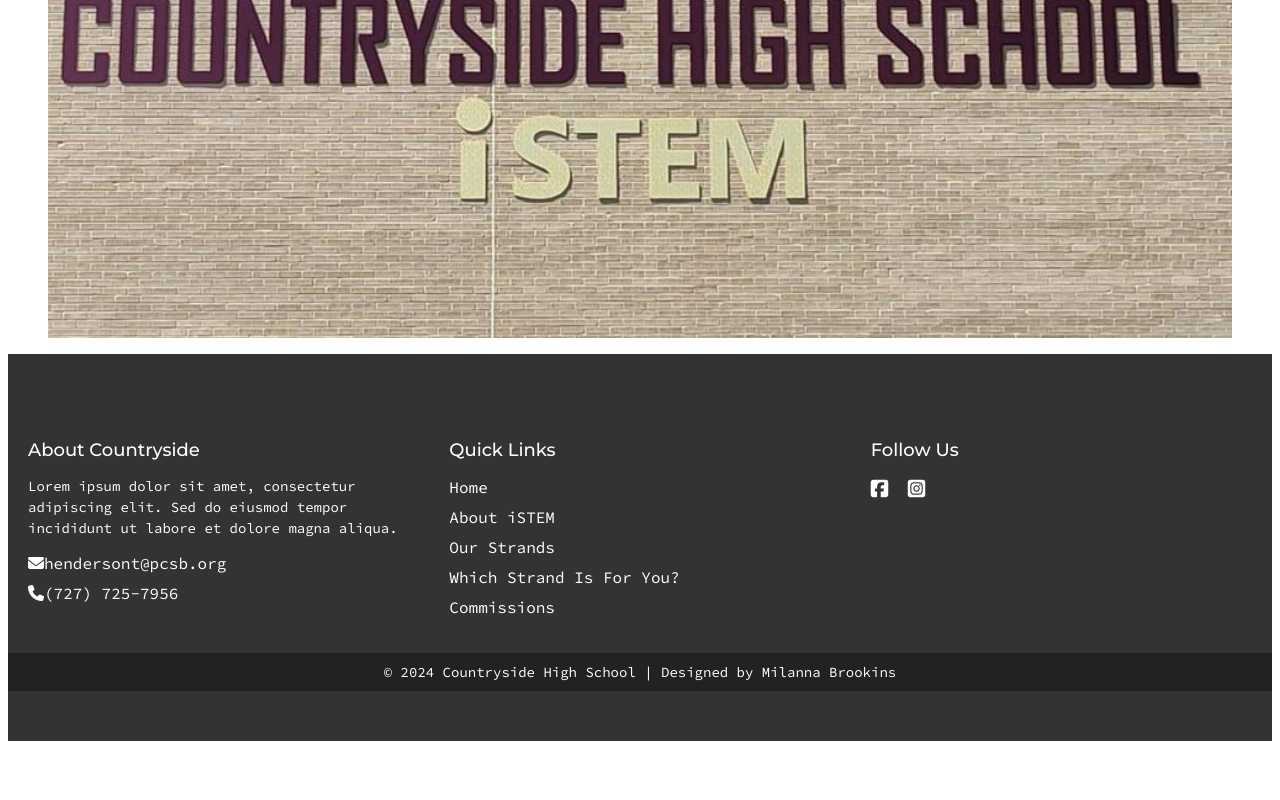
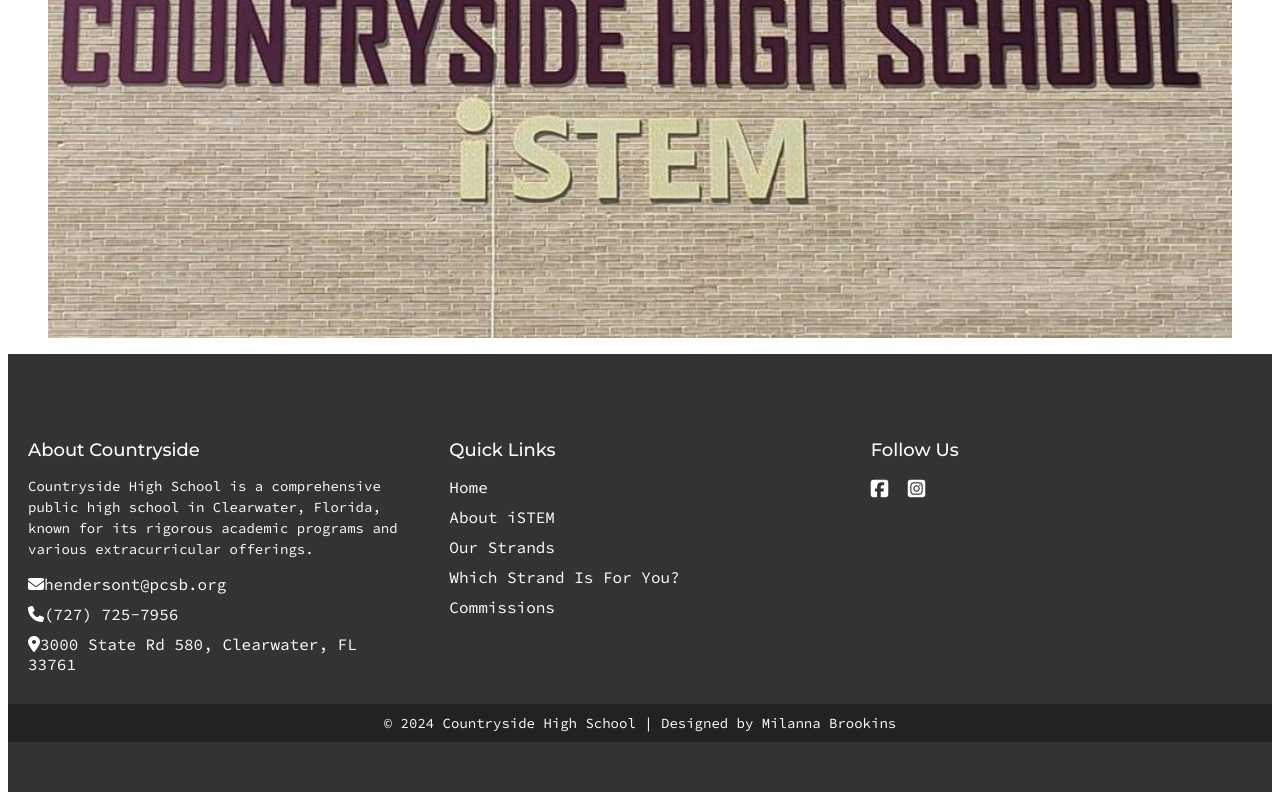
Before and after one commit to milanna-b/iSTEM, a plain HTML site: page index.html in a window 1280 px wide. Shown: the part 891-1691 px from the top of the page. Before the commit the page ends 1640 px from the top, so only its background shows below. Drawn offline with Linux system fonts and the light colour scheme.

Commit message:
Added school location to footer

```diff
--- a/index.html
+++ b/index.html
@@ -99,10 +99,14 @@
                 <div class="footer-content">
                     <div class="footer-section about">
                         <h2>About Countryside</h2>
-                        <p>Lorem ipsum dolor sit amet, consectetur adipiscing elit. Sed do eiusmod tempor incididunt ut labore et dolore magna aliqua.</p>
+                        <p>
+                            Countryside High School is a comprehensive public high school in Clearwater, Florida, known for its rigorous academic programs and various
+                            extracurricular offerings.
+                        </p>
                         <div class="contact">
                             <span><i class="fa-solid fa-envelope"></i>hendersont@pcsb.org</span>
                             <span><i class="fa-solid fa-phone"></i>(727) 725-7956</span>
+                            <span><i class="fa-solid fa-location-dot"></i>3000 State Rd 580, Clearwater, FL 33761</span>
                         </div>
                     </div>
                     <div class="footer-section links">
```
Also changed, not shown: about.html (+1 -0 lines), commissions.html (+1 -0 lines), form.html (+1 -0 lines), our-strands.html (+1 -0 lines), quiz.html (+1 -0 lines).
